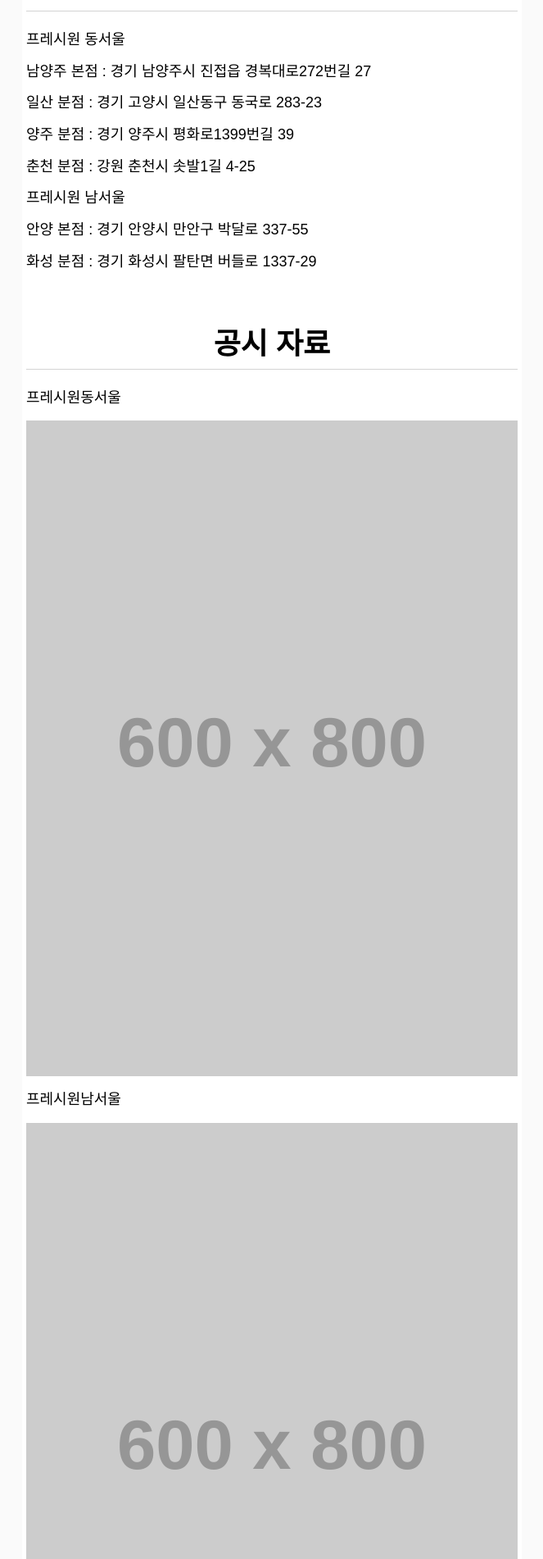
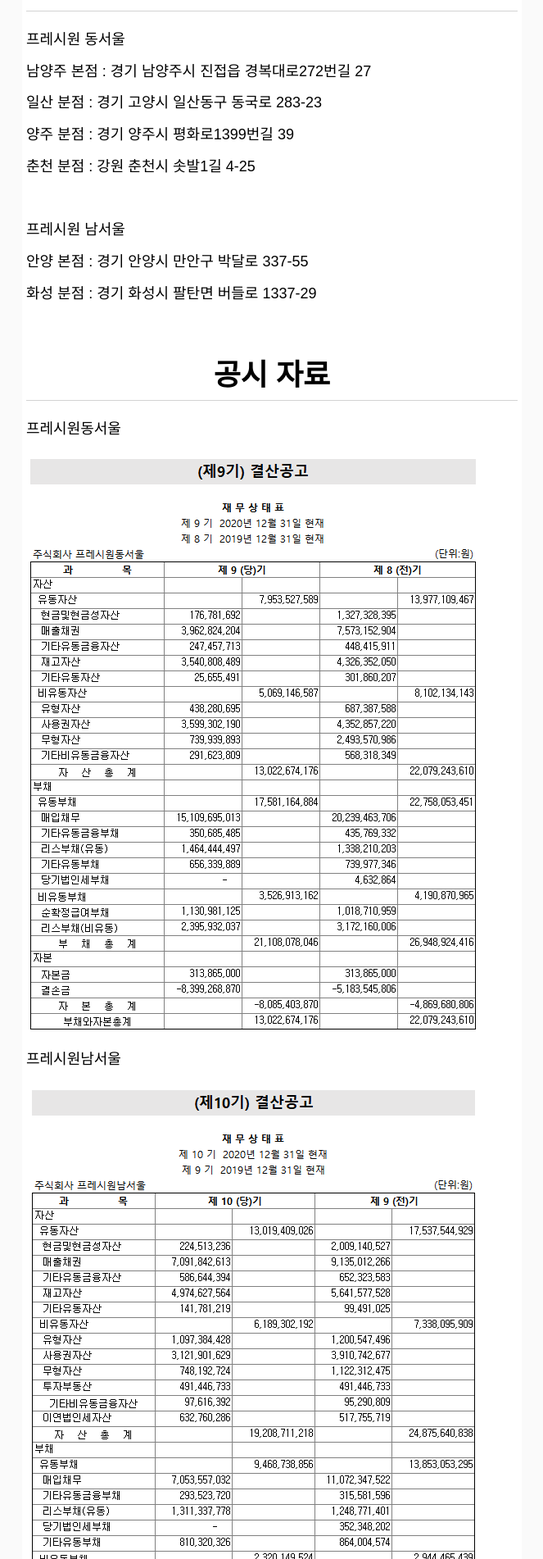
Before and after one commit to foweb/foweb.github.io, a Jekyll site: the page built from sites/ns.md, in a window 1280 px wide. Shown: the part 709-2611 px from the top of the page at 82% size, without its empty margins (308-971 px from the left). Built offline with Jekyll 4.4.1, drawn with Linux system fonts in a browser that asks for light colours; some web fonts are replaced.

Commit message:
Update ns.md

```diff
--- a/sites/ns.md
+++ b/sites/ns.md
@@ -2,8 +2,8 @@
 layout: default
 title: "프레시원동서울/남서울"
 permalink: /ns
-image1: https://via.placeholder.com/600x800
-image2: https://via.placeholder.com/600x800
+image1: img/ds.png
+image2: img/ns.png
 ---
 
 # {{ page.title }} 소개
@@ -17,6 +17,8 @@
 양주 분점 : 경기 양주시 평화로1399번길 39
 
 춘천 분점 : 강원 춘천시 솟발1길 4-25
+
+&nbsp;
 
 프레시원 남서울
 
```
